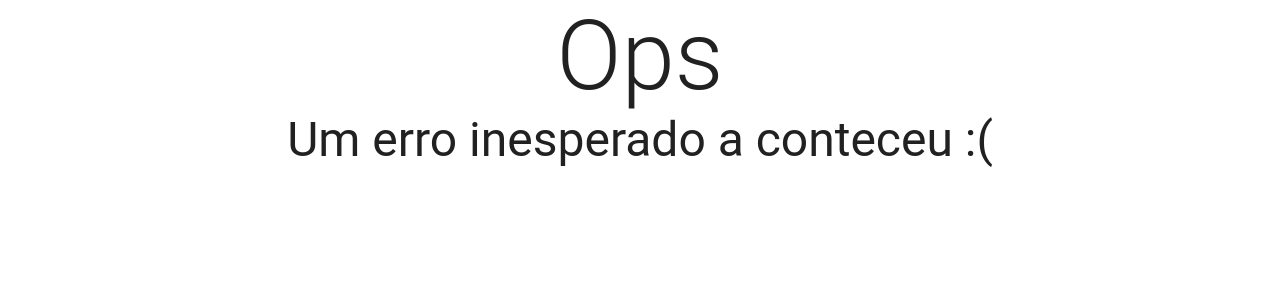
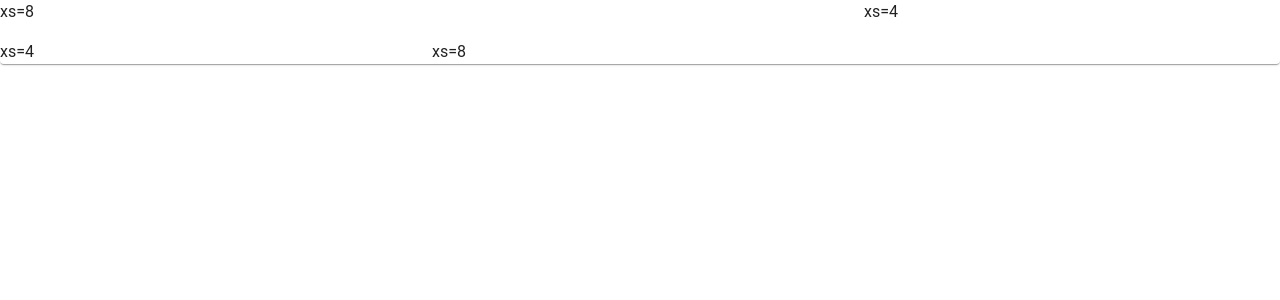
Before and after one commit to valerialeticia/vite-project, a React (Vite) app: page /posts/1 in a window 1280 px wide. Shown: the top 300 px of the page. Built offline with nearby package versions, Linux system fonts and the light colour scheme.

Commit message:
feat: add post route

```diff
--- a/src/components/Table/constants.ts
+++ b/src/components/Table/constants.ts
@@ -1,12 +1,12 @@
 export const cells = [
   {
-    label: 'Id do usuário'
+    label: 'Id'
   },
   {
     label: 'Título'
   },
   {
-    label: 'Status'
+    label: 'Descrição'
   },
   {
     label: 'Detalhes'
--- a/src/main.tsx
+++ b/src/main.tsx
@@ -13,6 +13,7 @@ import { ThemeProvider } from "@mui/material"
 import { theme } from './config/mui'
 import { Home } from './pages/Home/Home'
 import { Error } from './routes/components/Error'
+import { Details } from './pages/Details/Details'
 
 
 const router = createBrowserRouter([
@@ -27,6 +28,19 @@ const router = createBrowserRouter([
       {
         path: '*',
         element: <Error />
+      },
+      {
+        path: '/posts',
+        async lazy() {
+          const { Posts } = await import('./pages/Posts/Posts');
+          return {
+            Component: Posts
+          };
+        },
+      },
+      {
+        path: '/posts/:id',
+        element: <Details />
       }
     ]
   },
--- a/src/pages/Details/Details.tsx
+++ b/src/pages/Details/Details.tsx
@@ -1,5 +1,33 @@
+import { Paper, Grid, Typography } from "@mui/material"
+
+type Detail = {
+  userId: number;
+  id: number;
+  title: string;
+  body: string
+}
+interface Props {
+  detail?: Detail;
+  loading?: boolean
+}
+
 export const Details = () => {
   return (
-    <h1>hello</h1>
+    <Paper>
+      <Grid container spacing={2}>
+        <Grid item xs={8}>
+          <Typography>xs=8</Typography>
+        </Grid>
+        <Grid item xs={4}>
+          <Typography>xs=4</Typography>
+        </Grid>
+        <Grid item xs={4}>
+          <Typography>xs=4</Typography>
+        </Grid>
+        <Grid item xs={8}>
+          <Typography>xs=8</Typography>
+        </Grid>
+      </Grid>
+    </Paper>
   )
 }
--- a/src/pages/Home/Home.tsx
+++ b/src/pages/Home/Home.tsx
@@ -1,45 +1,13 @@
-import { useState, useMemo } from 'react'
-import { Container } from "@mui/material"
-import { Table } from "../../components/Table/Table"
-import { cells } from "../../components/Table/constants"
-import { useQuery } from "react-query"
-import { getUsers } from "../../services/users"
+import { Container, Link as LinkMUI } from "@mui/material"
+import { Link } from "react-router-dom"
+
 
 export const Home = () => {
-  const { data, isFetching } = useQuery({ queryKey: ['users'], queryFn: getUsers})
-
-  const [page, setPage] = useState(1)
-  const [rowsPerPage, setRowsPerPage] = useState(5)
-
-  const visibleRows = useMemo(
-    () =>
-    data?.data.slice(
-      page * rowsPerPage,
-      page * rowsPerPage + rowsPerPage,
-    ),
-    [data?.data, page, rowsPerPage]
-  )
-
-  const handleChangePage = (event: unknown, newPage: number) => {
-    setPage(newPage)
-  }
-
-  const handleChangeRowsPerPage = (event: React.ChangeEvent<HTMLInputElement>) => {
-    setRowsPerPage(Number(event.target.value))
-    setPage(1)
-  }
 
   return (
     <Container sx={{ mt: 3}}>
-      <Table
-        rows={visibleRows}
-        cells={cells}
-        loading={isFetching}
-        page={page}
-        rowsPerPage={rowsPerPage}
-        handleChangePage={handleChangePage}
-        handleChangeRowsPerPage={handleChangeRowsPerPage}
-      />
+      <h2>Hello, seja bem-vindo!</h2>
+      <LinkMUI component={Link} to="/posts">VEJA NOSSOS POSTS</LinkMUI>
     </Container>
   )
 }
--- /dev/null
+++ b/src/pages/Posts/Posts.tsx
@@ -0,0 +1,45 @@
+import { useState, useMemo } from 'react'
+import { Container } from "@mui/material"
+import { Table } from "../../components/Table/Table"
+import { cells } from "../../components/Table/constants"
+import { useQuery } from "react-query"
+import { getUsers } from "../../services/users"
+
+export const Posts = () => {
+  const { data, isFetching } = useQuery({ queryKey: ['users'], queryFn: getUsers})
+
+  const [page, setPage] = useState(1)
+  const [rowsPerPage, setRowsPerPage] = useState(5)
+
+  const visibleRows = useMemo(
+    () =>
+    data?.data.slice(
+      page * rowsPerPage,
+      page * rowsPerPage + rowsPerPage,
+    ),
+    [data?.data, page, rowsPerPage]
+  )
+
+  const handleChangePage = (event: unknown, newPage: number) => {
+    setPage(newPage)
+  }
+
+  const handleChangeRowsPerPage = (event: React.ChangeEvent<HTMLInputElement>) => {
+    setRowsPerPage(Number(event.target.value))
+    setPage(1)
+  }
+
+  return (
+    <Container sx={{ mt: 3}}>
+      <Table
+        rows={visibleRows}
+        cells={cells}
+        loading={isFetching}
+        page={page}
+        rowsPerPage={rowsPerPage}
+        handleChangePage={handleChangePage}
+        handleChangeRowsPerPage={handleChangeRowsPerPage}
+      />
+    </Container>
+  )
+}
```
